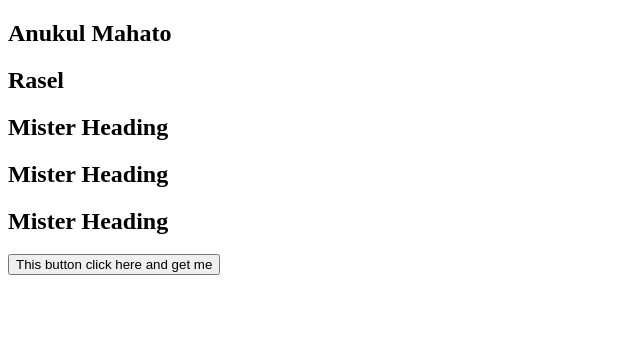
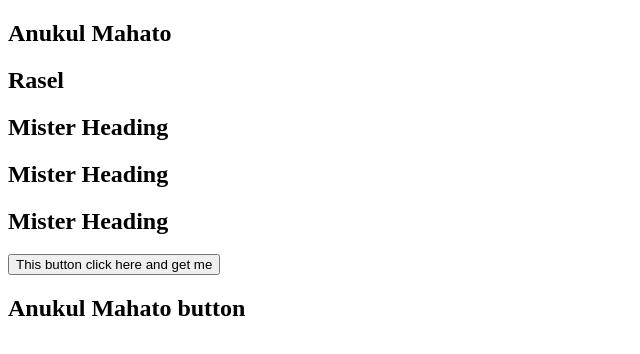
Before and after one commit to Delwar00/transit-html, a plain HTML site: page index.html in a window 1280 px wide. Shown: the whole page, without its empty margins (0-640 px from the left). Drawn offline with Linux system fonts and the light colour scheme.

Commit message:
Update index.html
other button

```diff
--- a/index.html
+++ b/index.html
@@ -12,5 +12,6 @@
     <h2>Mister Heading</h2>
     <h2>Mister Heading</h2>
     <button> This button click here and get me</button>
+     <h2>Anukul Mahato button</h2>
   </body>
 </html>
```
